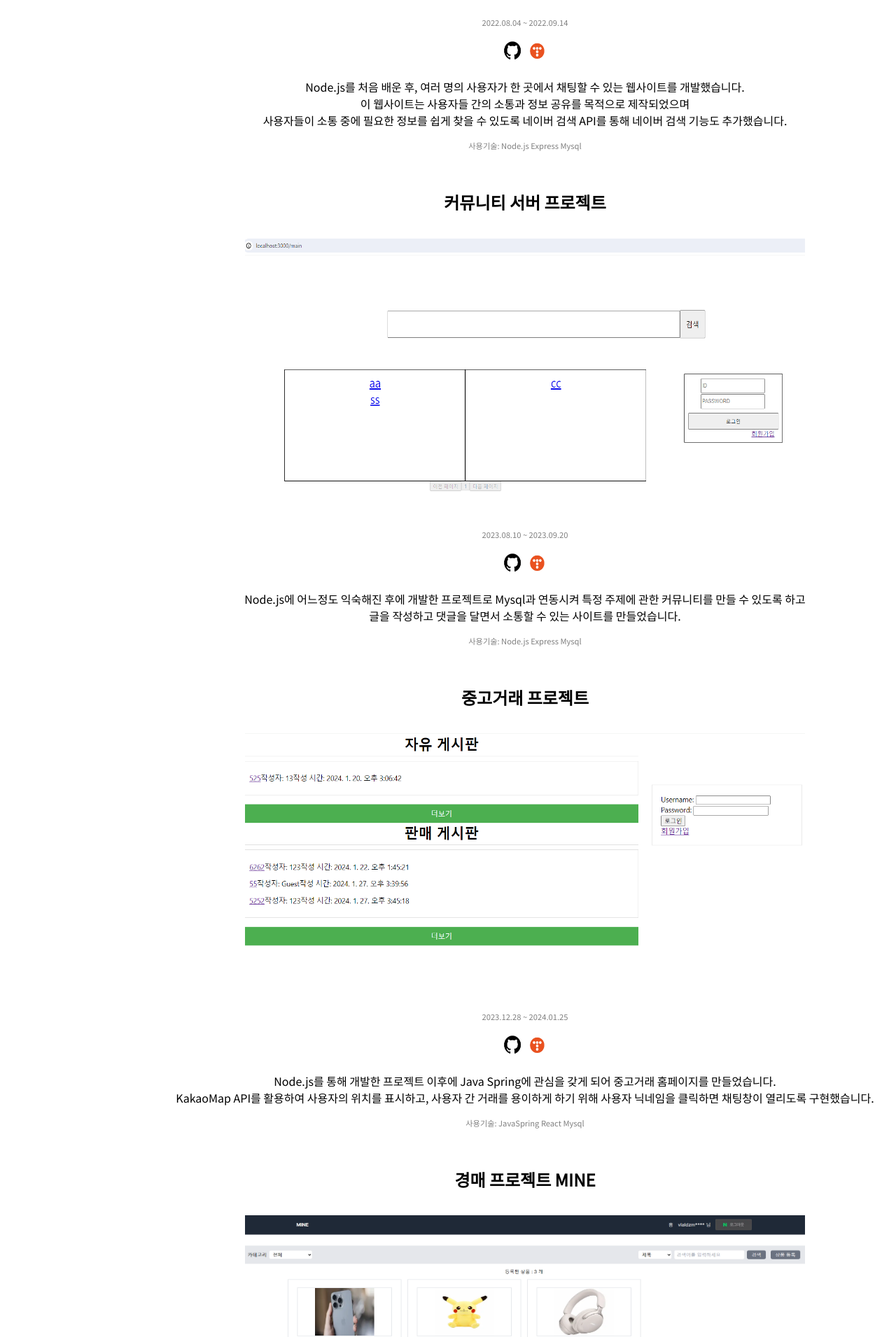
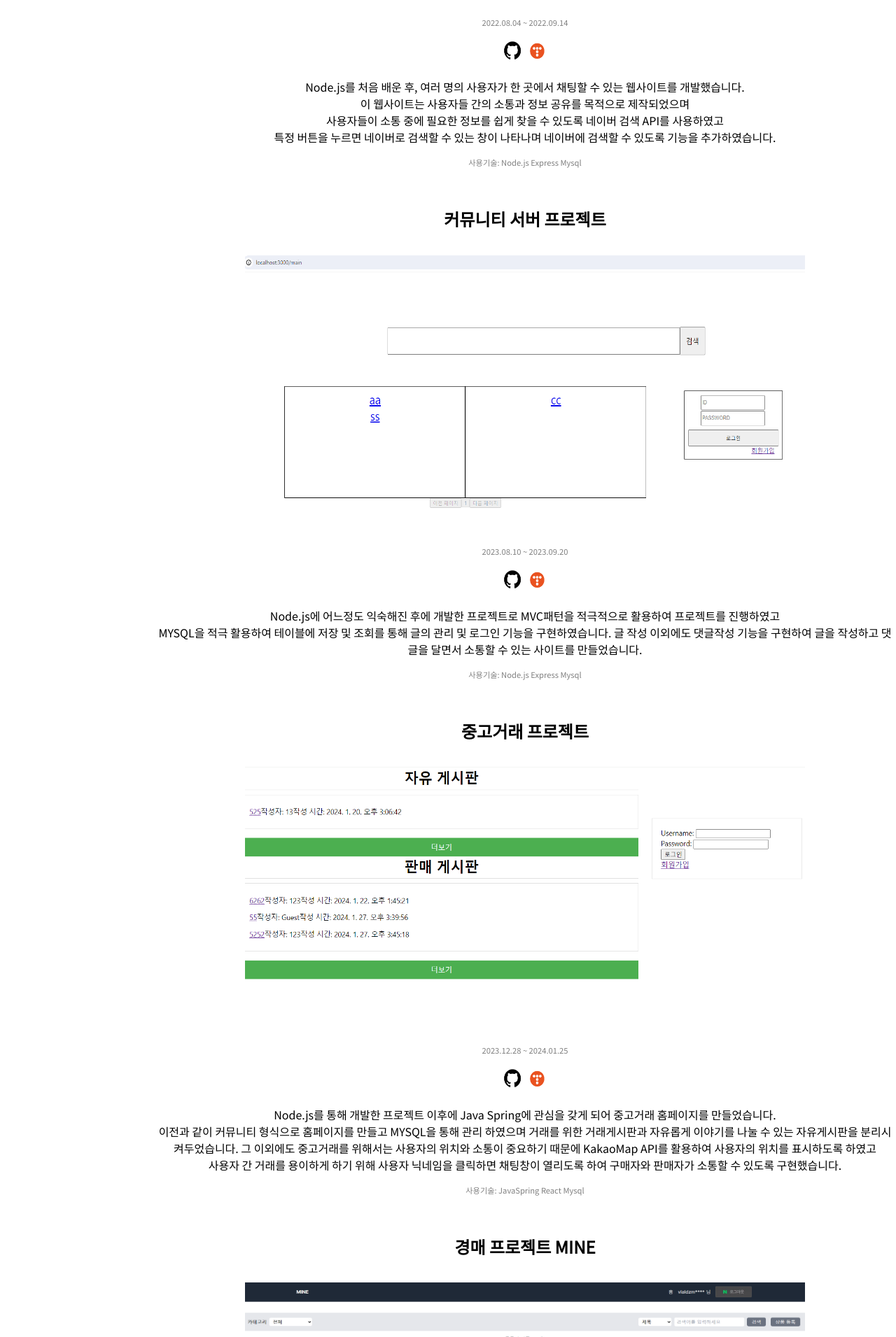
Before and after one commit to Cjxisia/portfolio, a React (Create React App) app: page / in a window 1280 px wide. Shown: the part 1889-3800 px from the top of the page at 70% size. Built offline with nearby package versions, Linux system fonts and the light colour scheme.

Commit message:
portpolio

```diff
--- a/src/Component/MainComponent.js
+++ b/src/Component/MainComponent.js
@@ -148,7 +148,8 @@ function MainComponent() {
           </p>
           <p>Node.js를 처음 배운 후, 여러 명의 사용자가 한 곳에서 채팅할 수 있는 웹사이트를 개발했습니다. <br></br>
           이 웹사이트는 사용자들 간의 소통과 정보 공유를 목적으로 제작되었으며<br></br>
-          사용자들이 소통 중에 필요한 정보를 쉽게 찾을 수 있도록 네이버 검색 API를 통해 네이버 검색 기능도 추가했습니다.</p>
+          사용자들이 소통 중에 필요한 정보를 쉽게 찾을 수 있도록 네이버 검색 API를 사용하였고<br></br>
+          특정 버튼을 누르면 네이버로 검색할 수 있는 창이 나타나며 네이버에 검색할 수 있도록 기능을 추가하였습니다.</p>
           <p style={{fontSize:'0.7rem', color:'gray'}}>사용기술: Node.js Express Mysql</p>
           <br></br>
           <h2>커뮤니티 서버 프로젝트</h2>
@@ -163,8 +164,9 @@ function MainComponent() {
                 <img src={tstoryimage} alt="My Tstory" style={{ width: '35px', height: '35px' }} />
               </a>
           </p>
-          <p>Node.js에 어느정도 익숙해진 후에 개발한 프로젝트로 Mysql과 연동시켜 특정 주제에 관한 커뮤니티를 만들 수 있도록 하고 <br></br>
-          글을 작성하고 댓글을 달면서 소통할 수 있는 사이트를 만들었습니다.</p>
+          <p>Node.js에 어느정도 익숙해진 후에 개발한 프로젝트로 MVC패턴을 적극적으로 활용하여 프로젝트를 진행하였고<br></br>
+          MYSQL을 적극 활용하여 테이블에 저장 및 조회를 통해 글의 관리 및 로그인 기능을 구현하였습니다.
+          글 작성 이외에도 댓글작성 기능을 구현하여 글을 작성하고 댓글을 달면서 소통할 수 있는 사이트를 만들었습니다.</p>
           <p style={{fontSize:'0.7rem', color:'gray'}}>사용기술: Node.js Express Mysql</p>
           <br></br>
           <h2>중고거래 프로젝트</h2>
@@ -179,8 +181,10 @@ function MainComponent() {
                 <img src={tstoryimage} alt="My Tstory" style={{ width: '35px', height: '35px' }} />
               </a>
           </p>
-          <p>Node.js를 통해 개발한 프로젝트 이후에 Java Spring에 관심을 갖게 되어 중고거래 홈페이지를 만들었습니다.
-            <br></br>KakaoMap API를 활용하여 사용자의 위치를 표시하고, 사용자 간 거래를 용이하게 하기 위해 사용자 닉네임을 클릭하면 채팅창이 열리도록 구현했습니다.</p>
+          <p>Node.js를 통해 개발한 프로젝트 이후에 Java Spring에 관심을 갖게 되어 중고거래 홈페이지를 만들었습니다.<br></br>
+            이전과 같이 커뮤니티 형식으로 홈페이지를 만들고 MYSQL을 통해 관리 하였으며 거래를 위한 거래게시판과 자유롭게 이야기를 나눌 수 있는 자유게시판을 분리시켜두었습니다.
+            그 이외에도 중고거래를 위해서는 사용자의 위치와 소통이 중요하기 때문에 KakaoMap API를 활용하여 사용자의 위치를 표시하도록 하였고<br></br>
+            사용자 간 거래를 용이하게 하기 위해 사용자 닉네임을 클릭하면 채팅창이 열리도록 하여 구매자와 판매자가 소통할 수 있도록 구현했습니다.</p>
           <p style={{fontSize:'0.7rem', color:'gray'}}>사용기술: JavaSpring React Mysql </p>
           <br></br>
           <h2>경매 프로젝트 MINE</h2>
@@ -197,7 +201,7 @@ function MainComponent() {
           </p>
           <p>이전의 프로젝트를 진행하며 배운 기술을 이용하여 입찰을 통해 물품을 구매할 수 있는 경매 홈페이지를 만들었습니다.
             <br></br>경매 프로젝트는 팀 프로젝트로 진행하여 프론트 / 백엔드로 나눠서 진행하였고 저는 백엔드 역할을 맡아서 수행하게 되었습니다.
-            <br></br>네이버 로그인 API를 사용하여 네이버 계정으로 로그인 하도록 해두었고 네이버 알림 API를 사용하여 댓글이 달리거나 입찰및 구매성공시에 알림이 가게 해두었습니다.</p>
+            <br></br>네이버 로그인 API를 사용하여 네이버 계정으로 로그인 하도록 해두었고 네이버 알림 API를 사용하여 댓글이 달리거나 입찰및 구매성공시에 알림이 가도록 구현했습니다.</p>
           <p style={{fontSize:'0.7rem', color:'gray'}}>사용기술: JavaSpring Next Mysql </p>
         </section>
       </div>
```
